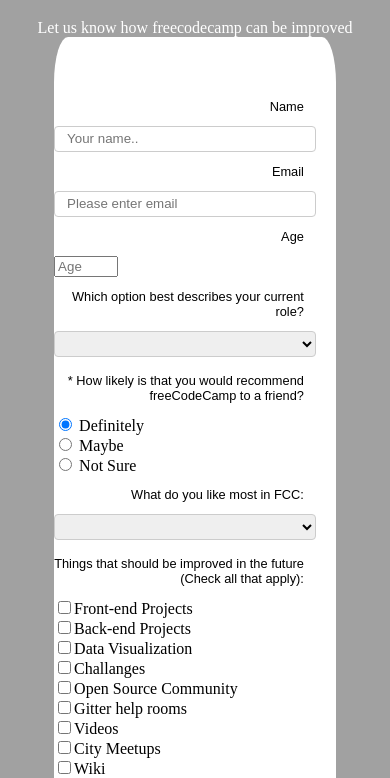
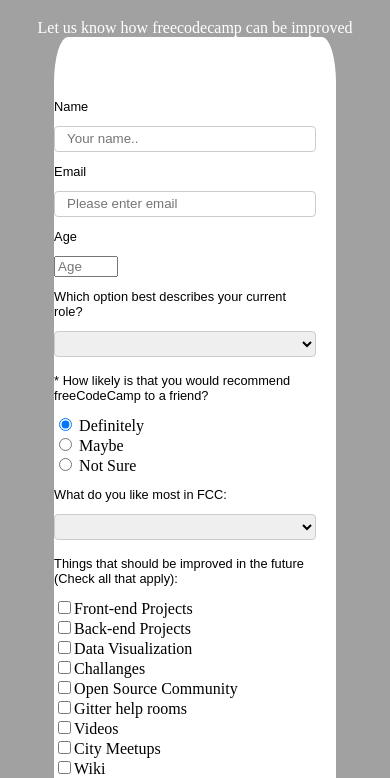
Before and after one commit to silviustoian/Survey-Form, a plain HTML site: page index.html in a window 390 px wide. Shown: the part 61-839 px from the top of the page. Drawn offline with Linux system fonts and the light colour scheme.

Commit message:
finished responsive form

```diff
--- a/main.css
+++ b/main.css
@@ -104,4 +104,7 @@ input[type=text], select, textarea{
       width: 100%;
       margin-top: 0;
     }
+    .col-25{
+        text-align: left;
+    }
   }
```
